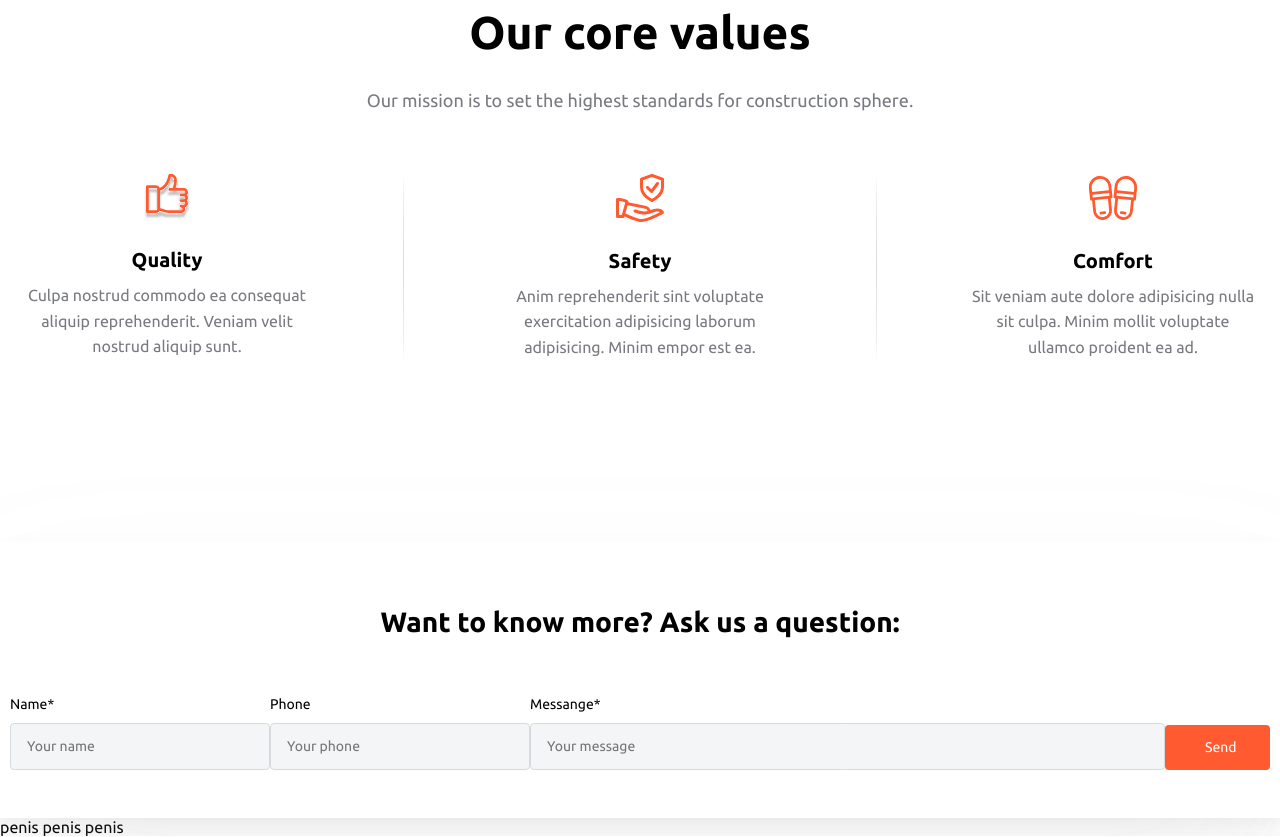
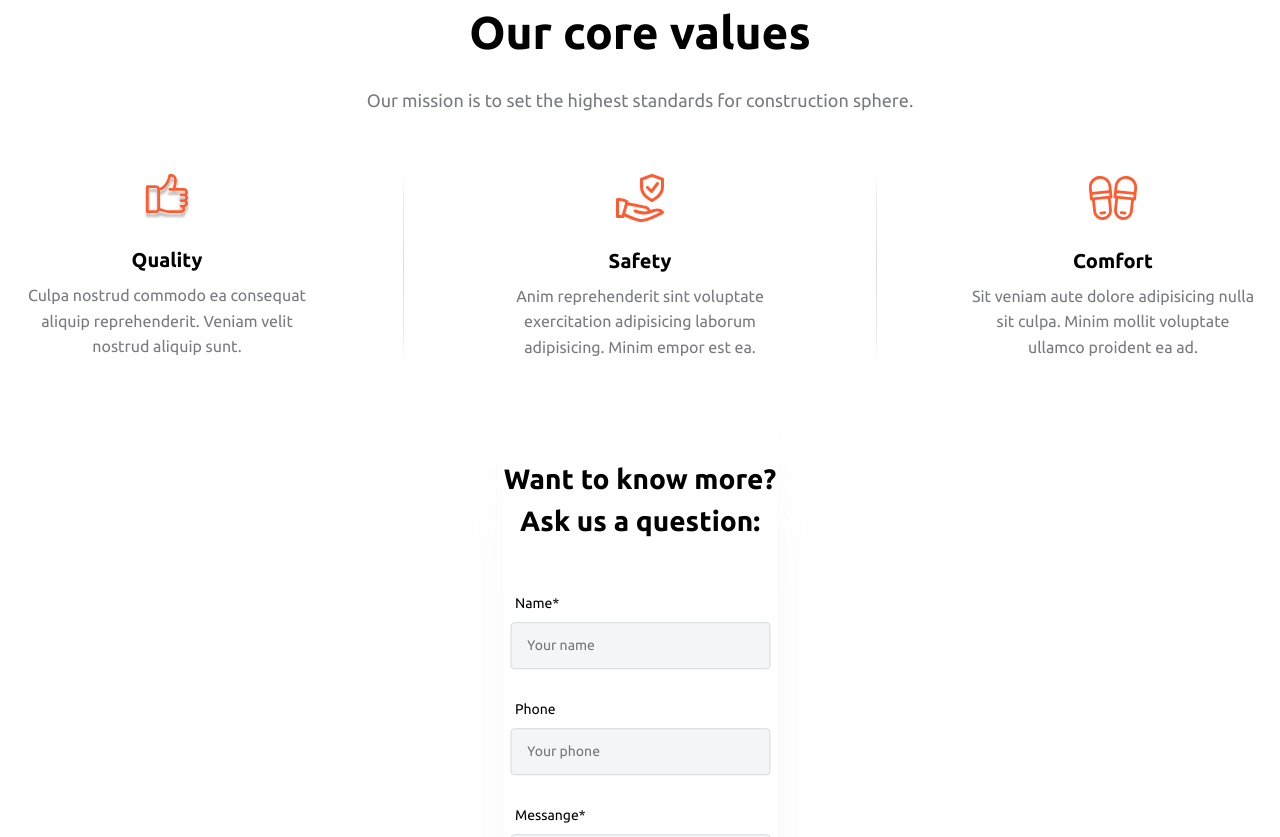
Before and after one commit to d3Lip7on/Createx, a website: page src/pages/homepage.html in a window 1280 px wide. Shown: the part 1963-2800 px from the top of the page. Drawn offline with nearby package versions, Linux system fonts and the light colour scheme.

Commit message:
homepage - question section finished -with media -maybe not so good but OK

```diff
--- a/src/pages/homepage.html
+++ b/src/pages/homepage.html
@@ -148,27 +148,28 @@ https://cdn.jsdelivr.net/npm/@splidejs/splide@4.1.4/dist/css/splide.min.css
         </div>
     </div>
 </section>
-<section class="question">
+<section class="question-section">
+    <div class="question">
         <h3 class="question__heading">
         Want to know more? Ask us a question:
         </h3>
         <form class="question-form" action="#">
             <div class="question-form__block"> <!-- Сменить на один один класс, а третьему поменять значения -->
-            <label for="question-name" class="text_small text_regular">Name*</label>
+                <label for="question-name" class="text_small text_regular question-form__label">Name*</label>
                 <input  id="question-name" type="text" placeholder="Your name" required class="question-form__input text_small text_regular">
             </div>
             <div class="question-form__block"><!-- Сменить на один один класс, а третьему поменять значения -->
-            <label for="question-phone" class="text_small text_regular">Phone</label>
+                <label for="question-phone" class="text_small text_regular question-form__label">Phone</label>
                 <input  id="question-phone" type="tel" placeholder="Your phone" class="question-form__input text_small text_regular">
             </div>
             <div class="question-form__block question-form__block_last"><!-- Сменить на один один класс, а третьему поменять значения -->
-            <label for="question-messange" class="text_small text_regular">Messange*</label>
+                <label for="question-messange" class="text_small text_regular question-form__label">Messange*</label>
                 <input  id="question-messange" type="text" placeholder="Your message" required class="question-form__input text_small text_regular">
             </div>
                 <button type="submit" class="button_regular button_primary question-form__button">Send</button>
         </form>
+    </div>
 </section>
-penis penis penis
 </body>
 <script src="../scripts/burger.js"></script>
 <script src="../scripts/sliderTopSection.js"></script>
--- a/src/style/homepage.css
+++ b/src/style/homepage.css
@@ -370,12 +370,14 @@
 /*QUESTION FORM*/
 
 .question{
+    position: absolute;
+    left: 50%;
+    width: 1230px;
+    transform: translate(-50%, -50%);
     padding-bottom: 3rem;
     padding-top: 3.72rem;
-    background: white;
-    width: 80rem;
-    margin: 0 auto;
-    filter: drop-shadow(0px 4px 4px rgba(30, 33, 44, 0.03)) drop-shadow(0px 12px 10px rgba(154, 156, 165, 0.04)) drop-shadow(0px 30px 24px rgba(154, 156, 165, 0.05)) drop-shadow(0px 80px 80px rgba(154, 156, 165, 0.08));
+    box-shadow: 0px 4px 4px -4px rgba(30, 33, 44, 0.03),0px 12px 10px -6px rgba(154, 156, 165, 0.04),0px 30px 24px -10px rgba(154, 156, 165, 0.05),0px 80px 80px -20px rgba(154, 156, 165, 0.08);
+    background: rgb(255, 255, 255);
 }
 
 .question__heading{
@@ -386,20 +388,23 @@
 
 .question-form{
     display: flex;
+    gap: 30px;
     flex-wrap: wrap;
-    justify-content: space-between;
+    justify-content: center;
     align-items: end;
+    flex-direction: row;
 }
 
 .question-form__block{
     display: flex;
     flex-direction: column;
     gap: 8px;
-    width: 260px;
+    max-width: 260px;
+    flex-grow: 1;
 }
 
 .question-form__block_last{
-    flex-grow: 1;
+    flex-grow: 2;
 }
 
 .question-form__input{
@@ -410,8 +415,19 @@
 }
 
 .question-form__button{
-border-radius: 4px;
-width: 105px;
-height: 45px;
+    border-radius: 4px;
+    width: 105px;
+    height: 45px;
+    text-align: center;
+}
 
+.question-form__label{
+    padding-left: 5px;
 }
+
+@media screen and (max-width: 1300px) {
+    .question{
+        width: 275px;
+        margin-top: 160px;
+    }
+}
```
Lines whose indentation alone changed are shown as unchanged.
